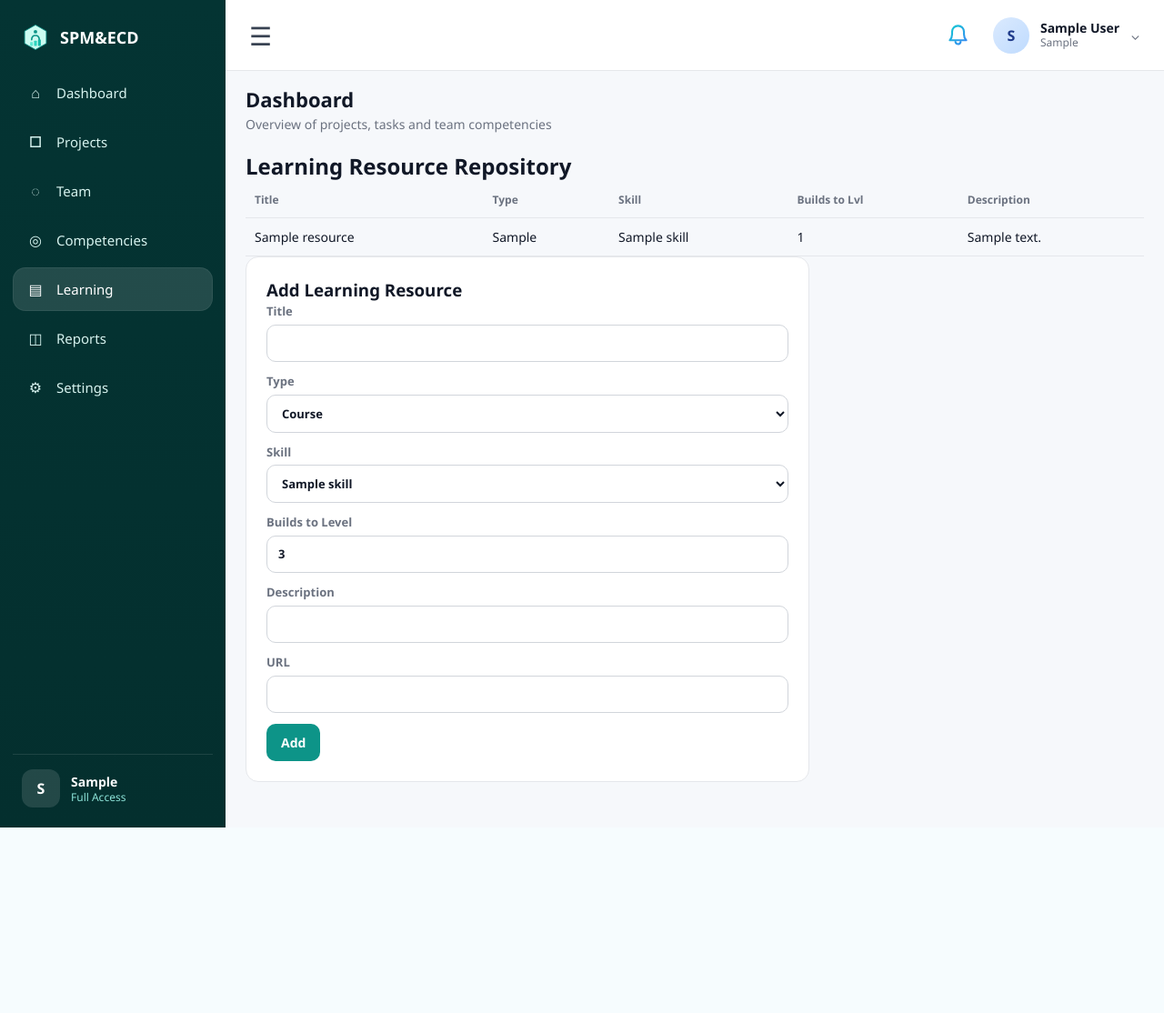
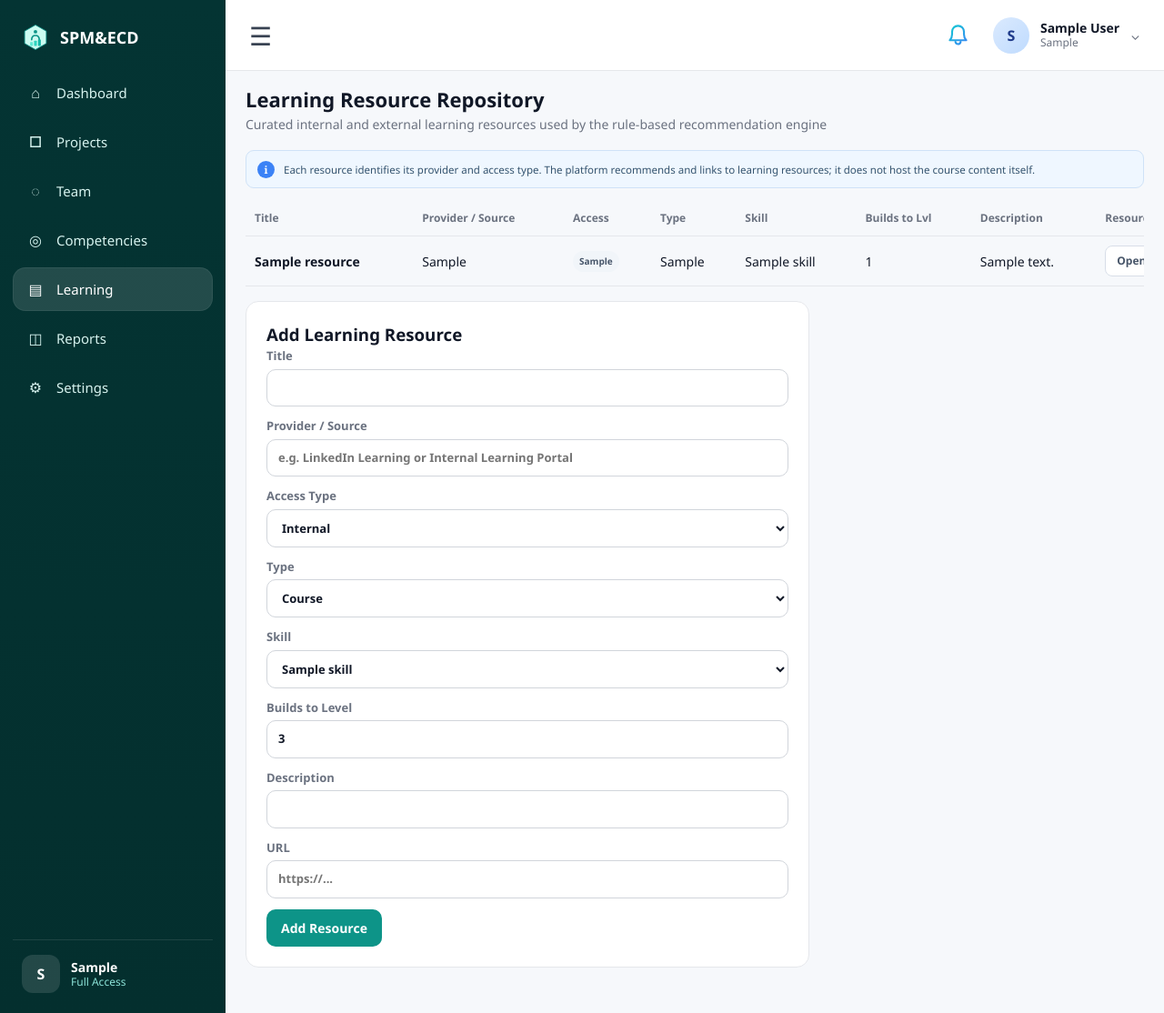
Before and after one commit to BSCS-SEC3-ETEEAP-AU/PMCM, a Flask app: page /recommend/resources in a window 1280 px wide. Shown: the whole page at 91% size. Before the commit the page ends 910 px from the top, so only its background shows below. Run offline with Flask 3, Linux system fonts and the light colour scheme; a user stored in the database is signed in; tables that the repository leaves empty hold one stand-in row (values such as "Sample post").

Commit message:
Enhance learning resource providers and access links

```diff
--- a/app/models.py
+++ b/app/models.py
@@ -175,6 +175,8 @@ class LearningResource(db.Model):
     skill_id = db.Column(db.Integer, db.ForeignKey("skills.id"), nullable=False)
     target_level = db.Column(db.Integer, default=3)  # builds toward this proficiency
     resource_type = db.Column(db.String(40), default="Course")  # Course | Article | Certification
+    provider = db.Column(db.String(120))  # e.g., Internal Learning Portal | LinkedIn Learning | AWS Skill Builder
+    access_type = db.Column(db.String(30))  # Internal | Company Subscription | External
     url = db.Column(db.String(300))
     created_at = db.Column(db.DateTime, default=datetime.utcnow)
 
--- a/app/modules/recommendation.py
+++ b/app/modules/recommendation.py
@@ -107,15 +107,24 @@ def list_resources():
 @manager_required
 def add_resource():
     title = request.form.get("title", "").strip()
-    if title:
-        db.session.add(LearningResource(
-            title=title,
-            description=request.form.get("description", ""),
-            skill_id=int(request.form.get("skill_id")),
-            target_level=int(request.form.get("target_level", 3)),
-            resource_type=request.form.get("resource_type", "Course"),
-            url=request.form.get("url", ""),
-        ))
-        db.session.commit()
-        flash("Learning resource added to repository.", "success")
+    provider = request.form.get("provider", "").strip()
+    access_type = request.form.get("access_type", "").strip()
+    allowed_access_types = {"Internal", "Company Subscription", "External"}
+
+    if not title or not provider or access_type not in allowed_access_types:
+        flash("Title, provider/source, and a valid access type are required.", "warning")
+        return redirect(url_for("recommendation.list_resources"))
+
+    db.session.add(LearningResource(
+        title=title,
+        description=request.form.get("description", "").strip(),
+        skill_id=int(request.form.get("skill_id")),
+        target_level=int(request.form.get("target_level", 3)),
+        resource_type=request.form.get("resource_type", "Course"),
+        provider=provider,
+        access_type=access_type,
+        url=request.form.get("url", "").strip(),
+    ))
+    db.session.commit()
+    flash("Learning resource added to repository.", "success")
     return redirect(url_for("recommendation.list_resources"))
--- a/app/static/css/style.css
+++ b/app/static/css/style.css
@@ -2089,6 +2089,14 @@ a.module-kpi-card:hover {
 
 .learning-empty { padding: 30px; }
 .module-footer-actions { display: flex; gap: 9px; margin-top: 16px; flex-wrap: wrap; }
+.learning-repository-note { margin-bottom: 14px; }
+.learning-resource-table-wrap { margin-bottom: 16px; }
+.learning-resource-table { min-width: 1120px; }
+.resource-access { display: inline-flex; align-items: center; padding: 4px 7px; border-radius: 999px; background: #f1f5f9; color: #475569; font-size: 10px; font-weight: 700; white-space: nowrap; }
+.access-internal { background: #e8f7f2; color: #0f766e; }
+.access-company-subscription { background: #eef4ff; color: #315ea8; }
+.access-external { background: #fff6e8; color: #a15c07; }
+.resource-link-missing { color: #94a3b8; font-size: 10px; white-space: nowrap; }
 
 /* Reports dashboard */
 .reports-kpi-row {
--- a/app/templates/recommendation/list.html
+++ b/app/templates/recommendation/list.html
@@ -30,6 +30,8 @@
         <span class="skill-tag">{{ r.skill.name }}</span>
         <span>{{ r.resource.resource_type }}</span>
         <span>Target Level {{ r.resource.target_level }}</span>
+        <span>Provider: {{ r.resource.provider or 'Not specified' }}</span>
+        <span>Access: {{ r.resource.access_type or 'Not specified' }}</span>
       </div>
     </div>
     <div class="learning-meta">
--- a/app/templates/recommendation/resources.html
+++ b/app/templates/recommendation/resources.html
@@ -1,18 +1,39 @@
 {% extends "base.html" %}
+{% block page_title %}Learning Resource Repository{% endblock %}
+{% block page_subtitle %}Curated internal and external learning resources used by the rule-based recommendation engine{% endblock %}
 {% block content %}
-<h2>Learning Resource Repository</h2>
-<table class="data-table">
-  <thead><tr><th>Title</th><th>Type</th><th>Skill</th><th>Builds to Lvl</th><th>Description</th></tr></thead>
+<div class="module-info-banner learning-repository-note"><span>i</span><p>Each resource identifies its provider and access type. The platform recommends and links to learning resources; it does not host the course content itself.</p></div>
+
+<div class="table-wrap learning-resource-table-wrap">
+<table class="data-table learning-resource-table">
+  <thead><tr><th>Title</th><th>Provider / Source</th><th>Access</th><th>Type</th><th>Skill</th><th>Builds to Lvl</th><th>Description</th><th>Resource</th></tr></thead>
   <tbody>
   {% for r in resources %}
-    <tr><td>{{ r.title }}</td><td>{{ r.resource_type }}</td><td>{{ r.skill.name }}</td>
-        <td>{{ r.target_level }}</td><td>{{ r.description }}</td></tr>
+    <tr>
+      <td><strong>{{ r.title }}</strong></td>
+      <td>{{ r.provider or 'Not specified' }}</td>
+      <td><span class="resource-access access-{{ (r.access_type or 'unspecified')|lower|replace(' ','-') }}">{{ r.access_type or 'Not specified' }}</span></td>
+      <td>{{ r.resource_type }}</td>
+      <td>{{ r.skill.name }}</td>
+      <td>{{ r.target_level }}</td>
+      <td>{{ r.description or '—' }}</td>
+      <td>{% if r.url %}<a class="btn secondary small" href="{{ r.url }}" target="_blank" rel="noopener">Open Resource</a>{% else %}<span class="resource-link-missing">No link</span>{% endif %}</td>
+    </tr>
   {% endfor %}
   </tbody>
 </table>
+</div>
 <form class="form-card" method="POST" action="{{ url_for('recommendation.add_resource') }}">
   <h3>Add Learning Resource</h3>
   <label>Title <input type="text" name="title" required></label>
+  <label>Provider / Source <input type="text" name="provider" placeholder="e.g. LinkedIn Learning or Internal Learning Portal" required></label>
+  <label>Access Type
+    <select name="access_type" required>
+      <option value="Internal">Internal</option>
+      <option value="Company Subscription">Company Subscription</option>
+      <option value="External">External</option>
+    </select>
+  </label>
   <label>Type
     <select name="resource_type"><option>Course</option><option>Article</option><option>Certification</option></select>
   </label>
@@ -21,7 +42,7 @@
   </label>
   <label>Builds to Level <input type="number" name="target_level" min="1" max="5" value="3"></label>
   <label>Description <input type="text" name="description"></label>
-  <label>URL <input type="text" name="url"></label>
-  <button class="btn primary" type="submit">Add</button>
+  <label>URL <input type="url" name="url" placeholder="https://..."></label>
+  <button class="btn primary" type="submit">Add Resource</button>
 </form>
 {% endblock %}
--- /dev/null
+++ b/sql/20260823_learning_resource_provider_access.sql
@@ -0,0 +1,32 @@
+-- Add learning-resource source metadata used by the recommendation module.
+-- Existing rows are intentionally left unassigned so actual providers are not fabricated.
+
+ALTER TABLE learning_resources
+    ADD COLUMN IF NOT EXISTS provider VARCHAR(120),
+    ADD COLUMN IF NOT EXISTS access_type VARCHAR(30);
+
+-- Optional integrity rule for newly maintained data. Existing NULLs remain valid.
+DO $$
+BEGIN
+    IF NOT EXISTS (
+        SELECT 1
+        FROM pg_constraint
+        WHERE conname = 'ck_learning_resources_access_type'
+    ) THEN
+        ALTER TABLE learning_resources
+        ADD CONSTRAINT ck_learning_resources_access_type
+        CHECK (access_type IS NULL OR access_type IN ('Internal', 'Company Subscription', 'External'));
+    END IF;
+END $$;
+
+-- Verify:
+-- SELECT id, title, provider, access_type, url FROM learning_resources ORDER BY id;
+
+-- Populate existing rows only with VERIFIED sources. Examples:
+-- UPDATE learning_resources
+-- SET provider = 'LinkedIn Learning', access_type = 'Company Subscription', url = 'https://...'
+-- WHERE id = <resource_id>;
+--
+-- UPDATE learning_resources
+-- SET provider = 'Internal Learning Portal', access_type = 'Internal', url = 'https://internal-portal/...';
+-- WHERE id = <resource_id>;
```
Also changed, not shown: seed.py (+10 -9 lines).
